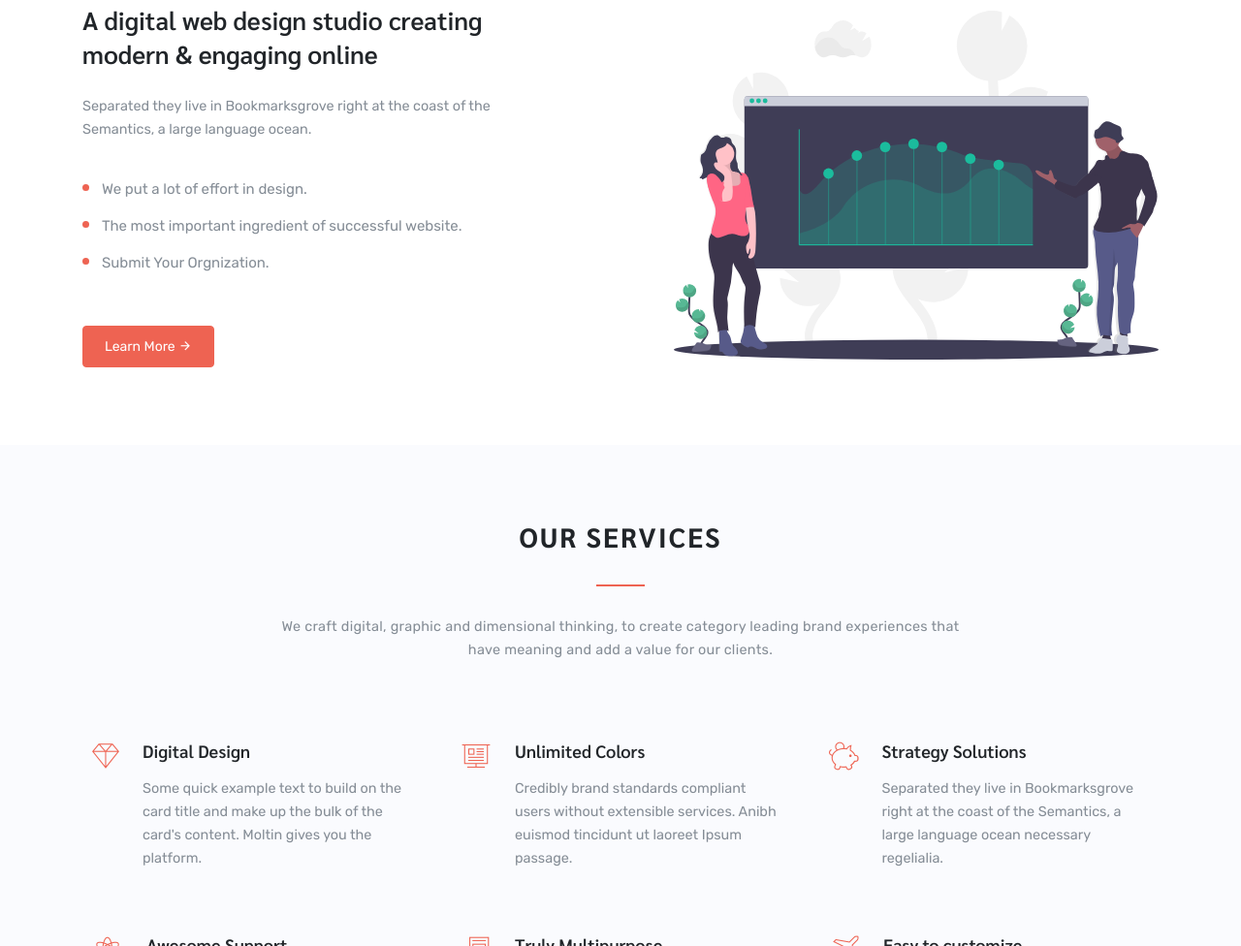
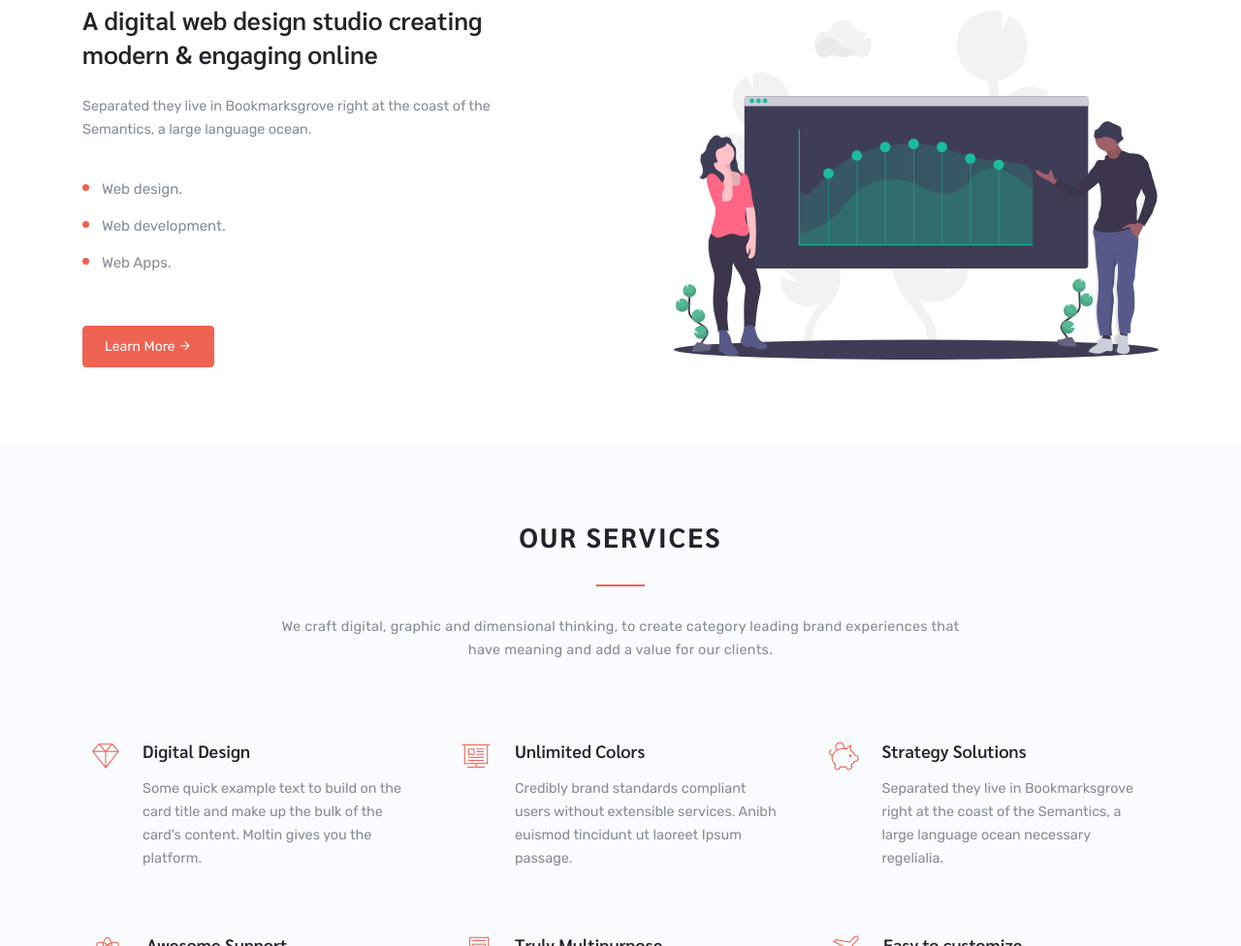
Before and after one commit to MysteriousSaputra/porfolio, a plain HTML site: page index.html in a window 1280 px wide. Shown: the part 799-1775 px from the top of the page at 97% size. Drawn offline with Linux system fonts and the light colour scheme.

Commit message:
edit index

```diff
--- a/index.html
+++ b/index.html
@@ -149,9 +149,9 @@
                             <h3>A digital web design studio creating modern & engaging online</h3>
                             <p class="text-muted web-desc">Separated they live in Bookmarksgrove right at the coast of the Semantics, a large language ocean.</p>
                             <ul class="text-muted list-unstyled margin-t-30 features-item-list">
-                                <li class="">We put a lot of effort in design.</li>
-                                <li class="">The most important ingredient of successful website.</li>
-                                <li class="">Submit Your Orgnization.</li>
+                                <li class="">Web design.</li>
+                                <li class="">Web development.</li>
+                                <li class="">Web Apps.</li>
                             </ul>
                             <a href="#" class="btn btn-custom margin-t-30 waves-effect waves-light">Learn More <i class="mdi mdi-arrow-right"></i></a>
                         </div>
```
